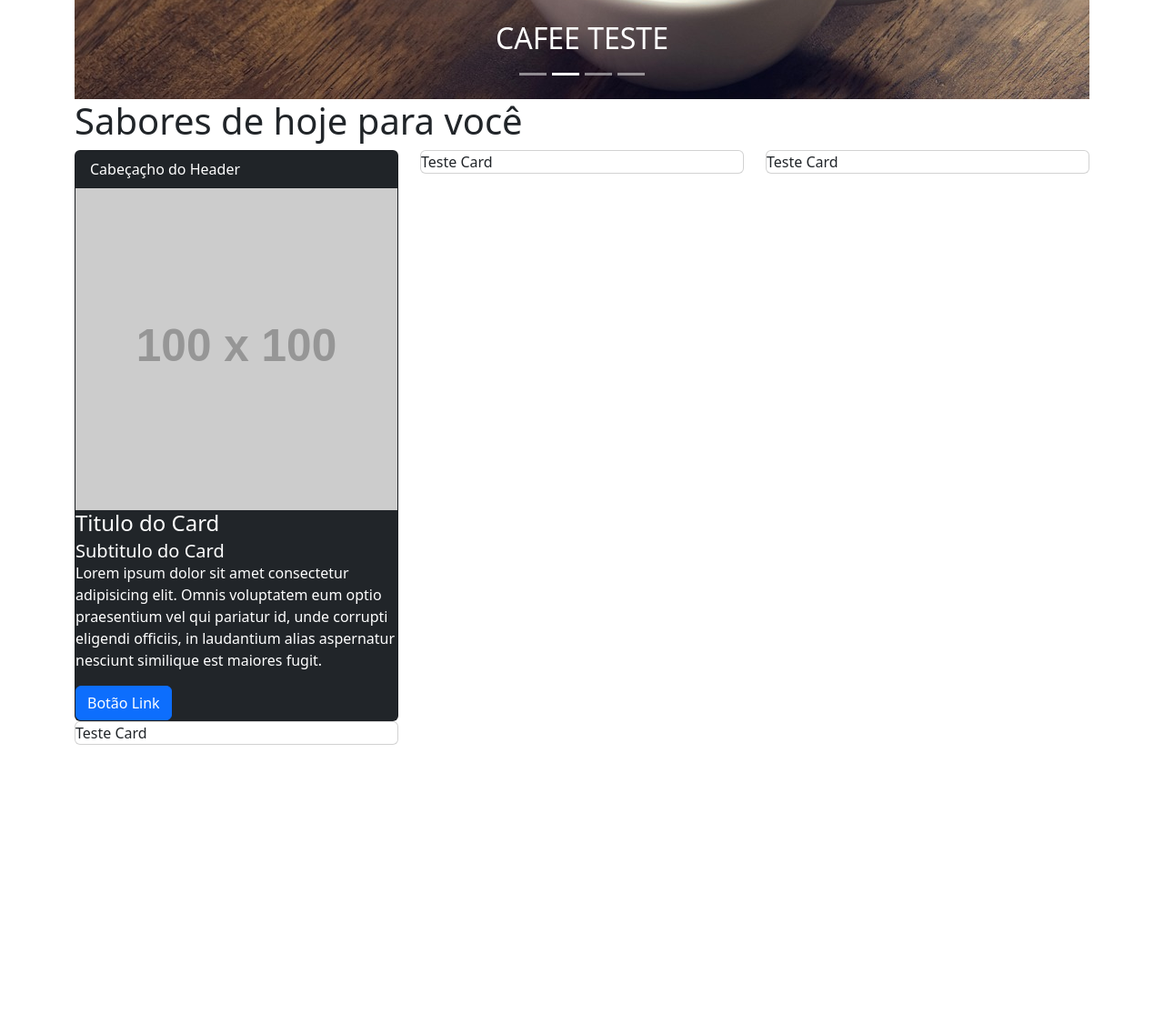
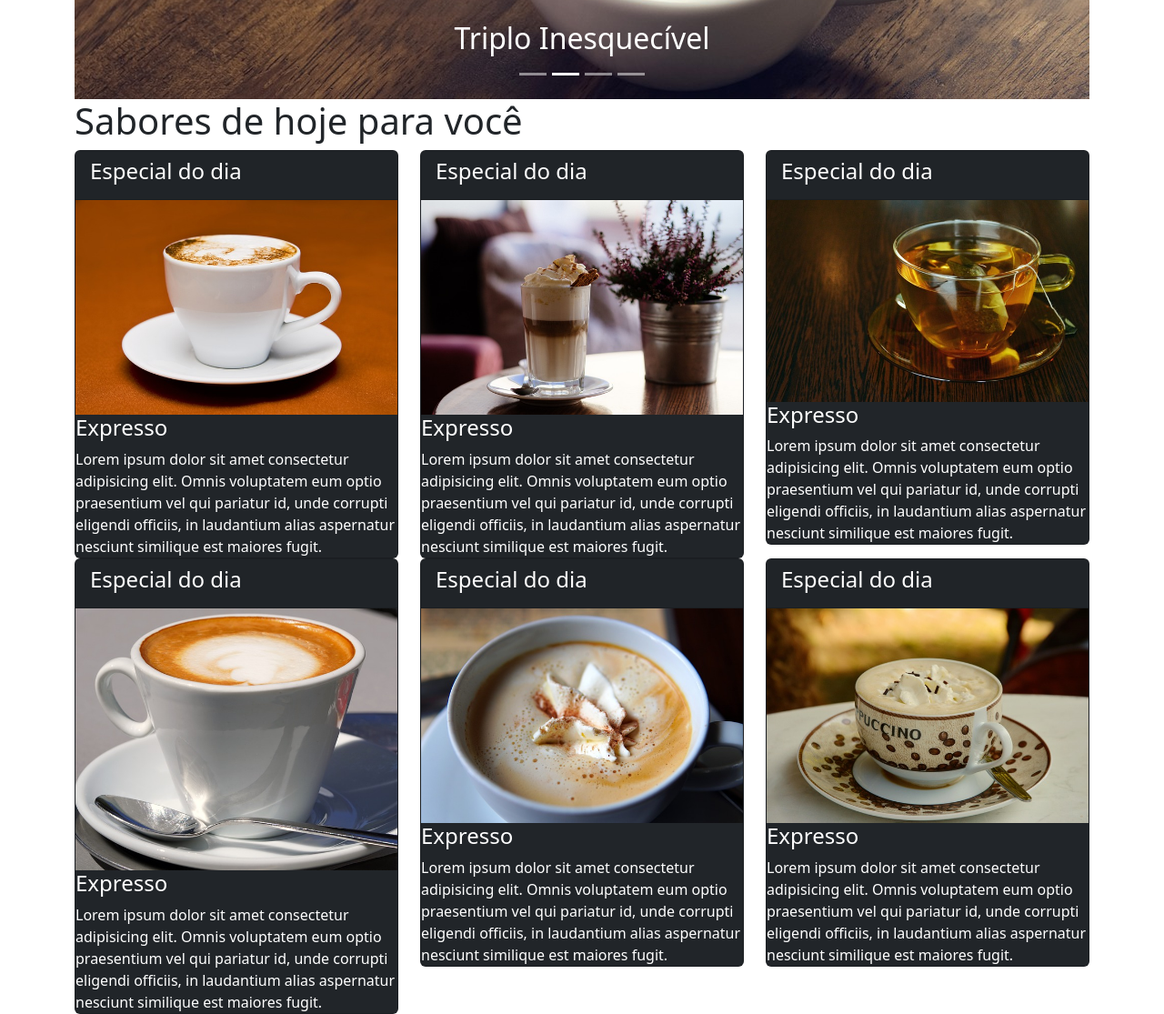
Before and after one commit to GregoryOgan/bootstrap_avancado, a plain HTML site: page index.html in a window 1280 px wide. Shown: the part 833-1948 px from the top of the page at 91% size. Before the commit the page ends 1652 px from the top, so only its background shows below. Drawn offline with Linux system fonts and the light colour scheme; placeholder pictures from the web are drawn by us.

Commit message:
Update index.html

```diff
--- a/index.html
+++ b/index.html
@@ -20,25 +20,25 @@
                 <div data-bs-interval="3000" class="carousel-item active">
                     <img class="d-block" src="./images/carousel0.jpg" alt="">
                     <div class="carousel-caption">
-                        <h2>CAFEE TESTE</h2>
+                        <h2>Expresso suave</h2>
                     </div>
                 </div>
                 <div data-bs-interval="3000" class="carousel-item">
                     <img class="d-block" src="./images/carousel1.jpg" alt="">
                     <div class="carousel-caption">
-                        <h2>CAFEE TESTE</h2>
+                        <h2>Triplo Inesquecível</h2>
                     </div>
                 </div>
                 <div data-bs-interval="3000" class="carousel-item">
                     <img class="d-block" src="./images/carousel2.jpg" alt="">
                     <div class="carousel-caption">
-                        <h2>CAFEE TESTE</h2>
+                        <h2>Capuccino na medida</h2>
                     </div>
                 </div>
                 <div data-bs-interval="3000" class="carousel-item">
                     <img class="d-block" src="./images/carousel3.jpg" alt="">
                     <div class="carousel-caption">
-                        <h2>CAFEE TESTE</h2>
+                        <h2>Espumoso intenso</h2>
                     </div>
                 </div>
             </div>
@@ -61,35 +61,79 @@
     <div class="cards container">
         <h1>Sabores de hoje para você</h1>
         <div class="row">
-            <div class="col-4">
+            <div class="col-lg-4 col-sm-12 col-md-6">
                 <div class="card text-bg-dark">
                     <div class="card-header">
-                        Cabeçaçho do Header
+                        <h4>Especial do dia</h4>
                     </div>
-                    <img src="https://placehold.co/100x100" alt="">
+                    <img src="./images/card0.jpg" alt="">
                     <div class="cardbody">
-                        <h4 class="card-title">Titulo do Card</h4>
-                        <h5 class="card-subtitle"> Subtitulo do Card</h5>
+                        <h4 class="card-title">Expresso</h4>
                         <p class="card-text">Lorem ipsum dolor sit amet consectetur adipisicing elit. Omnis voluptatem eum optio praesentium vel qui pariatur id, unde corrupti eligendi officiis, in laudantium alias aspernatur nesciunt similique est maiores fugit.</p>
-                        <a href="#" class="btn btn-primary">Botão Link</a>
                     </div>
                 </div>
             </div>
-            <div class="col-4">
-                <div class="card">
-                    Teste Card
+            <div class="col-lg-4 col-sm-12 col-md-6">
+                <div class="card text-bg-dark">
+                    <div class="card-header">
+                        <h4>Especial do dia</h4>
+                    </div>
+                    <img src="./images/card1.jpg" alt="">
+                    <div class="cardbody">
+                        <h4 class="card-title">Expresso</h4>
+                        <p class="card-text">Lorem ipsum dolor sit amet consectetur adipisicing elit. Omnis voluptatem eum optio praesentium vel qui pariatur id, unde corrupti eligendi officiis, in laudantium alias aspernatur nesciunt similique est maiores fugit.</p>
+                    </div>
                 </div>
             </div>
-            <div class="col-4">
-                <div class="card">
-                    Teste Card
+            <div class="col-lg-4 col-sm-12 col-md-6">
+                <div class="card text-bg-dark">
+                    <div class="card-header">
+                        <h4>Especial do dia</h4>
+                    </div>
+                    <img src="./images/card2.jpg" alt="">
+                    <div class="cardbody">
+                        <h4 class="card-title">Expresso</h4>
+                        <p class="card-text">Lorem ipsum dolor sit amet consectetur adipisicing elit. Omnis voluptatem eum optio praesentium vel qui pariatur id, unde corrupti eligendi officiis, in laudantium alias aspernatur nesciunt similique est maiores fugit.</p>
+                    </div>
                 </div>
             </div>
-            <div class="col-4">
-                <div class="card">
-                    Teste Card
+            <div class="col-lg-4 col-sm-12 col-md-6">
+                <div class="card text-bg-dark">
+                    <div class="card-header">
+                        <h4>Especial do dia</h4>
+                    </div>
+                    <img src="./images/card3.jpg" alt="">
+                    <div class="cardbody">
+                        <h4 class="card-title">Expresso</h4>
+                        <p class="card-text">Lorem ipsum dolor sit amet consectetur adipisicing elit. Omnis voluptatem eum optio praesentium vel qui pariatur id, unde corrupti eligendi officiis, in laudantium alias aspernatur nesciunt similique est maiores fugit.</p>
+                    </div>
                 </div>
             </div>
+            <div class="col-lg-4 col-sm-12 col-md-6">
+                <div class="card text-bg-dark">
+                    <div class="card-header">
+                        <h4>Especial do dia</h4>
+                    </div>
+                    <img src="./images/card4.jpg" alt="">
+                    <div class="cardbody">
+                        <h4 class="card-title">Expresso</h4>
+                        <p class="card-text">Lorem ipsum dolor sit amet consectetur adipisicing elit. Omnis voluptatem eum optio praesentium vel qui pariatur id, unde corrupti eligendi officiis, in laudantium alias aspernatur nesciunt similique est maiores fugit.</p>
+                    </div>
+                </div>
+            </div>
+            <div class="col-lg-4 col-sm-12 col-md-6">
+                <div class="card text-bg-dark">
+                    <div class="card-header">
+                        <h4>Especial do dia</h4>
+                    </div>
+                    <img src="./images/card5.jpg" alt="">
+                    <div class="cardbody">
+                        <h4 class="card-title">Expresso</h4>
+                        <p class="card-text">Lorem ipsum dolor sit amet consectetur adipisicing elit. Omnis voluptatem eum optio praesentium vel qui pariatur id, unde corrupti eligendi officiis, in laudantium alias aspernatur nesciunt similique est maiores fugit.</p>
+                    </div>
+                </div>
+            </div>
+
         </div>
     </div>
 
```
